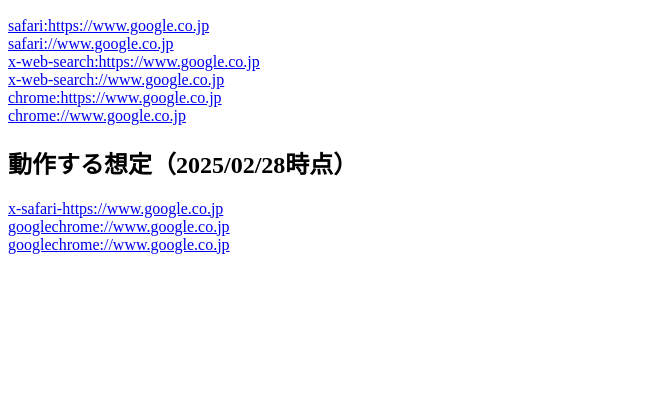
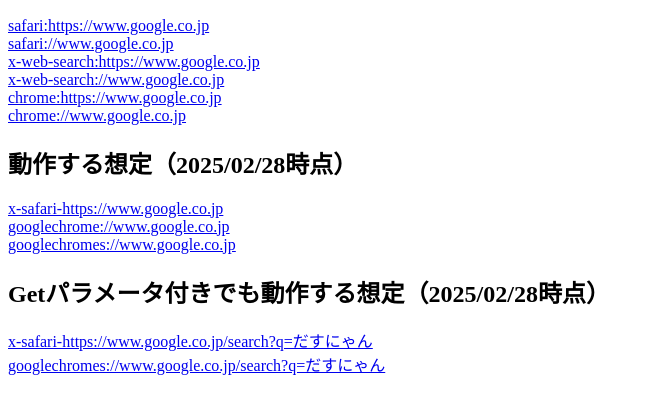
Before and after one commit to Dasu-nyan/NetlifyAndURLschemeTest, a plain HTML site: page index.html in a window 1280 px wide. Shown: the part 127-540 px from the top of the page, without its empty margins (0-650 px from the left). Drawn offline with Linux system fonts and the light colour scheme.

Commit message:
getパラメータがあるケースを追加

```diff
--- a/index.html
+++ b/index.html
@@ -25,7 +25,13 @@
         <h2>動作する想定（2025/02/28時点）</h2>
         <a href="x-safari-https://www.google.co.jp">x-safari-https://www.google.co.jp</a><br />
         <a href="googlechrome://www.google.co.jp">googlechrome://www.google.co.jp</a><br />
-        <a href="googlechromes://www.google.co.jp">googlechrome://www.google.co.jp</a><br />
+        <a href="googlechromes://www.google.co.jp">googlechromes://www.google.co.jp</a><br />
+
+        <h2>Getパラメータ付きでも動作する想定（2025/02/28時点）</h2>
+        <a
+            href="x-safari-https://www.google.com/search?q=%E3%81%A0%E3%81%99%E3%81%AB%E3%82%83%E3%82%93">x-safari-https://www.google.co.jp/search?q=だすにゃん</a><br />
+        <a
+            href="googlechromes://www.google.com/search?q=%E3%81%A0%E3%81%99%E3%81%AB%E3%82%83%E3%82%93">googlechromes://www.google.co.jp/search?q=だすにゃん</a><br />
     </body>
 
 </html>
```
